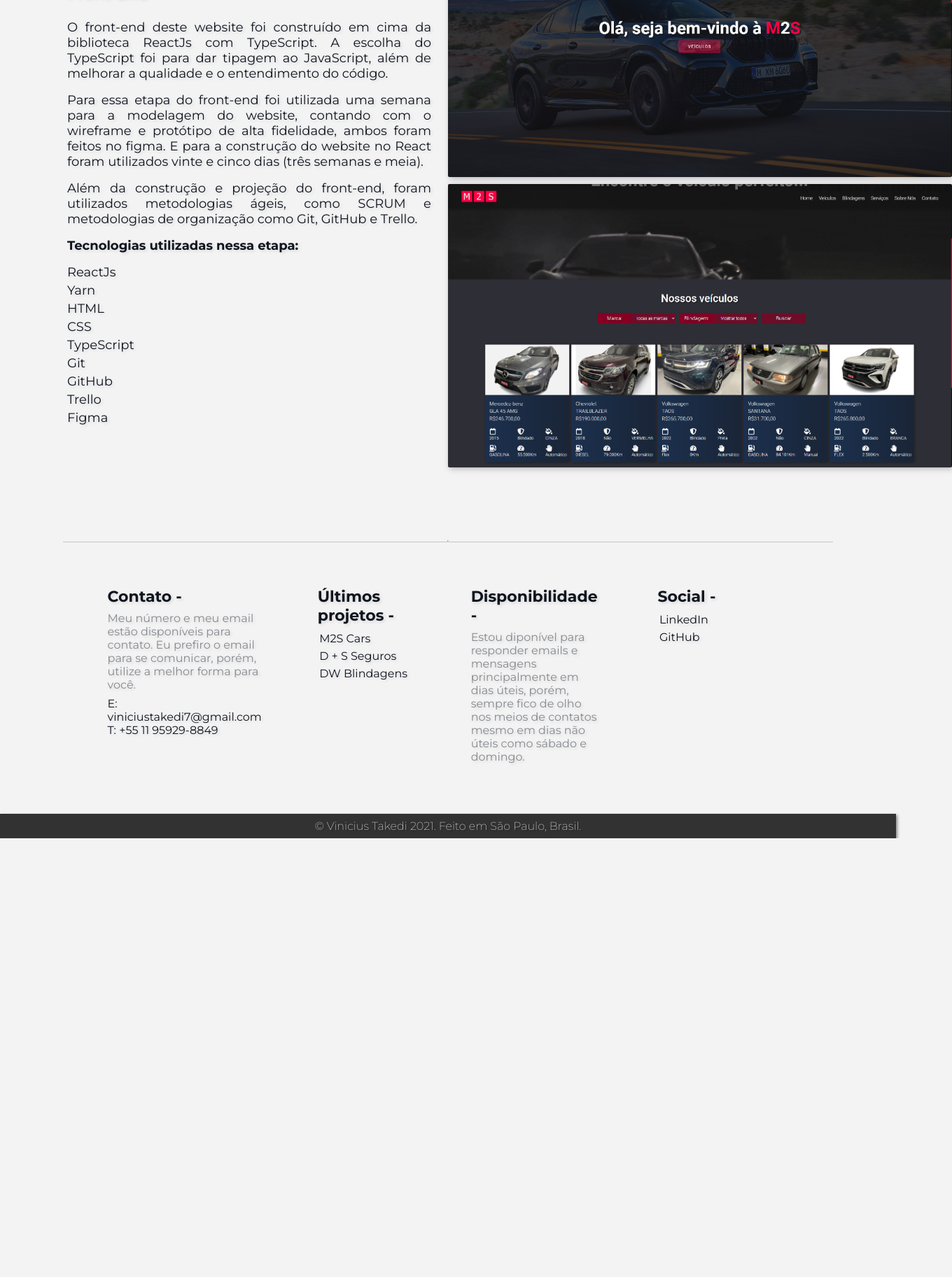
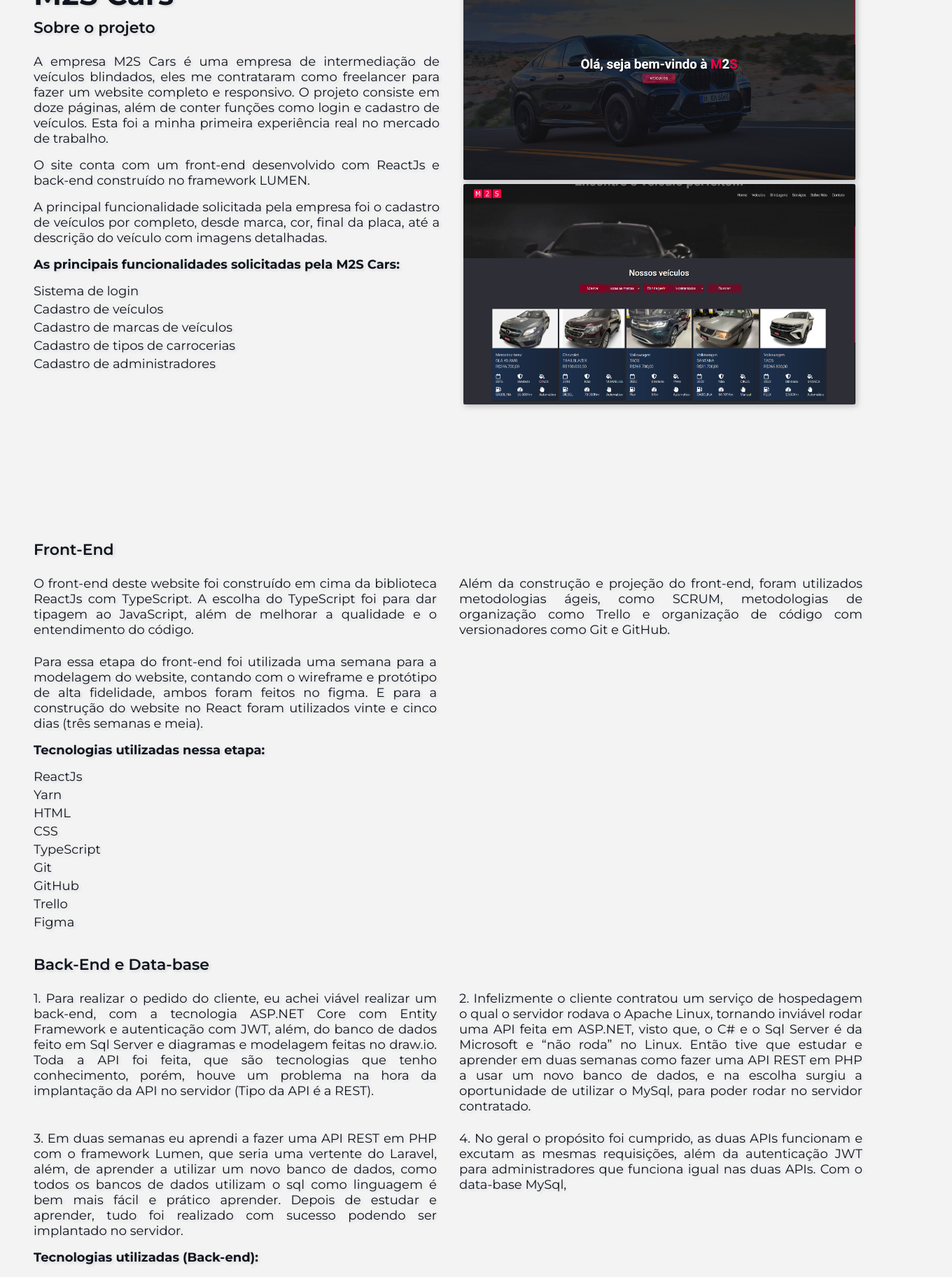
Before and after one commit to viniciustakedi/portfolio-takedi, a React (Create React App) app in the folder new-portifolio/: page /project-m2s in a window 1280 px wide. Shown: the part 300-2125 px from the top of the page at 70% size, 1360 px wide, since content can reach past the window. Before the commit the page ends 1498 px from the top, so only its background shows below. Built offline with nearby package versions, Linux system fonts and the light colour scheme.

Commit message:
update port :robot:

```diff
--- a/new-portifolio/src/pages/home/home-style.css
+++ b/new-portifolio/src/pages/home/home-style.css
@@ -437,6 +437,9 @@
     .projects {
         grid-template-columns: 1fr;
     }
+    .projects-home {
+        padding-top: 2rem;
+    }
 }
 
 @media(max-width: 530px) {
--- a/new-portifolio/src/pages/projects/m2s.tsx
+++ b/new-portifolio/src/pages/projects/m2s.tsx
@@ -15,24 +15,67 @@
                 <section className="about-project">
                     <div className="about-project-content">
                         <h1>M2S Cars</h1>
-                        <h2>Front-End</h2>
-                        <div className="front-end-project">
+                        <h2>Sobre o projeto</h2>
+                        <div className="about-details-project">
+                            <p id="padding-details-project">
+                                A empresa M2S Cars é uma empresa de intermediação de veículos blindados,
+                                eles me contrataram como freelancer para fazer um website completo e
+                                responsivo. O projeto consiste em doze páginas, além de conter funções
+                                como login e cadastro de veículos. Esta foi a minha primeira experiência
+                                real no mercado de trabalho.
+                            </p>
+                            <p id="padding-details-project">
+                                O site conta com um front-end desenvolvido com ReactJs e back-end construído no framework LUMEN.
+                            </p>
+                            <p id="padding-details-project">
+                                A principal funcionalidade solicitada pela empresa foi o cadastro de veículos por completo, desde marca,
+                                cor, final da placa, até a descrição do veículo com imagens detalhadas.
+                            </p>
+
+                            <h3>As principais funcionalidades solicitadas pela M2S Cars:</h3>
+                            <ul>
+                                <li>Sistema de login</li>
+                                <li>Cadastro de veículos</li>
+                                <li>Cadastro de marcas de veículos</li>
+                                <li>Cadastro de tipos de carrocerias</li>
+                                <li id="last-child-padding">Cadastro de administradores</li>
+                            </ul>
+                        </div>
+                    </div>
+                    <div className="image-website">
+                        <div className="padding-images-project">
+                            <img src={SiteM2s} alt="web-site-m2s" />
+                        </div>
+                        <div className="padding-images-project">
+                            <img src={SiteM2s2} alt="web-site-m2s" />
+                        </div>
+                    </div>
+                </section>
+                <section className="sec-part">
+                    <div className="content-front-end">
+                        <div className="about-project-content">
+                            <h2 id="title-padding-top">Front-End</h2>
+                        </div>
+                        <div className="about-details-project">
+                            <div className="grid-text-project">
                                 <p>
                                     O front-end deste website foi construído em cima da biblioteca ReactJs
                                     com TypeScript. A escolha do TypeScript foi para dar tipagem ao JavaScript,
                                     além de melhorar a qualidade e o entendimento do código.
                                 </p>
                                 <p>
+                                    Além da construção e projeção do front-end, foram utilizados metodologias ágeis,
+                                    como SCRUM, metodologias de organização como Trello e organização de código com
+                                    versionadores como Git e GitHub.
+                                </p>
+                                <p >
                                     Para essa etapa do front-end foi utilizada uma semana para a modelagem do website,
                                     contando com o wireframe e  protótipo de alta fidelidade, ambos foram feitos no
                                     figma. E para a construção do website no React foram utilizados vinte e cinco dias
                                     (três semanas e meia).
                                 </p>
-                            <p>
-                                Além da construção e projeção do front-end, foram utilizados metodologias ágeis,
-                                como SCRUM  e metodologias de organização como Git, GitHub e Trello.
-                            </p>
-                            <h3>Tecnologias utilizadas nessa etapa:</h3>
+                            </div>
+                            <h3 id="padding-h3-project">Tecnologias utilizadas nessa etapa:</h3>
                             <ul>
                                 <li>ReactJs</li>
                                 <li>Yarn</li>
@@ -46,12 +89,61 @@
                             </ul>
                         </div>
                     </div>
-                    <div className="image-website">
-                        <div className="padding-images-project">
-                            <img src={SiteM2s} alt="web-site-m2s" />
+                    <div className="content-back-end">
+                        <div className="about-project-content">
+                            <h2 id="title-padding-top">Back-End e Data-base</h2>
                         </div>
-                        <div className="padding-images-project">
-                            <img src={SiteM2s2} alt="web-site-m2s" />
+                        <div className="about-details-project">
+                            <div className="grid-text-project">
+                                <p>
+                                    1. Para realizar o pedido do cliente, eu achei viável realizar um back-end,
+                                    com a tecnologia ASP.NET Core com Entity Framework e autenticação com JWT, além,
+                                    do banco de dados feito em Sql Server e diagramas e modelagem feitas no draw.io.
+                                    Toda a API foi feita, que são tecnologias que tenho conhecimento, porém,
+                                    houve um problema na hora da implantação da API no servidor (Tipo da API é a REST).
+                                </p>
+                                <p>
+                                    2. Infelizmente o cliente contratou um serviço de hospedagem o qual o servidor rodava
+                                    o Apache Linux, tornando inviável rodar uma API feita em ASP.NET, visto que, o C# e o
+                                    Sql Server é da Microsoft e “não roda” no Linux. Então tive que estudar e aprender em duas
+                                    semanas como fazer uma API REST em PHP a usar um novo banco de dados, e na escolha surgiu a
+                                    oportunidade de utilizar o MySql, para poder rodar no servidor contratado.
+                                </p>
+                                <p>
+                                    3. Em duas semanas eu aprendi a fazer uma API REST em PHP com o framework Lumen, que seria
+                                    uma vertente do Laravel, além, de aprender a utilizar um novo banco de dados, como todos os
+                                    bancos de dados utilizam o sql como linguagem é bem mais fácil e prático aprender.
+                                    Depois de estudar e aprender, tudo foi realizado com sucesso podendo ser implantado no servidor.
+                                </p>
+
+                                <p>
+                                    4. No geral o propósito foi cumprido, as duas APIs funcionam e excutam as mesmas
+                                    requisições, além da autenticação JWT para administradores que funciona igual nas
+                                    duas APIs. Com o data-base MySql,
+                                </p>
+                            </div>
+                            <h3 id="padding-h3-project">Tecnologias utilizadas (Back-end):</h3>
+                            <ul>
+                                <li>Lumen Framework</li>
+                                <li>PHP</li>
+                                <li>Entity Framework</li>
+                                <li>ASP.NET</li>
+                                <li>C#</li>
+                                <li>Git</li>
+                                <li>GitHub</li>
+                                <li>Trello</li>
+                            </ul>
+
+                            <h3 id="padding-h3-project">Tecnologias utilizadas (Data-base):</h3>
+                            <ul>
+                                <li>MySql</li>
+                                <li>SQL Server</li>
+                                <li>Sql</li>
+                                <li>Draw.io</li>
+                                <li>Git</li>
+                                <li>GitHub</li>
+                                <li>Trello</li>
+                            </ul>
                         </div>
                     </div>
                 </section>
--- a/new-portifolio/src/pages/projects/projects-style.css
+++ b/new-portifolio/src/pages/projects/projects-style.css
@@ -24,7 +24,10 @@
     margin-left: 0.75rem;
 }
 
-.padding-images-project{
+.padding-images-project {
+    display: flex;
+    justify-content: center;
+    align-items: center;
     width: 100%;
     height: 100%;
 }
@@ -36,21 +39,16 @@
     filter: drop-shadow(2px 2px 4px rgba(0, 0, 0, 0.25));
 }
 
-.padding-images-project{
+.padding-images-project {
     padding-top: 0.2rem;
     padding-bottom: 0.2rem;
-}
-
-.about-project-content {
-    width: 50%;
-    height: 100%;
 }
 
 .about-project-content {
     display: flex;
     justify-content: center;
     flex-direction: column;
-    width: 100%;
+    width: 50%;
     height: 100%;
     margin-right: 0.75rem;
 }
@@ -78,7 +76,7 @@
     visibility: hidden;
 }
 
-.front-end-project p {
+.about-details-project p {
     font-size: 1.125rem;
     color: #0f141e;
     text-align: justify;
@@ -87,10 +85,17 @@
     animation: name-p-project 0.8s forwards ease-in-out;
     animation-delay: 1s;
     visibility: hidden;
+}
+
+#padding-details-project {
     padding-bottom: 1rem;
 }
 
-.front-end-project h3 {
+#padding-h3-project {
+    padding-top: 1rem;
+}
+
+.about-details-project h3 {
     font-size: 1.125rem;
     color: #0f141e;
     font-weight: 700;
@@ -101,11 +106,11 @@
     visibility: hidden;
 }
 
-.front-end-project ul {
+.about-details-project ul {
     list-style-type: none;
 }
 
-.front-end-project ul li {
+.about-details-project ul li {
     font-size: 1.125rem;
     color: #0f141e;
     text-align: justify;
@@ -114,60 +119,86 @@
     padding-bottom: 0.25rem;
 }
 
-.front-end-project ul li:nth-child(1) {
+.about-details-project ul li:nth-child(1) {
     animation: name-list-project 0.4s both ease alternate;
     animation-delay: 1.8s;
     visibility: hidden;
 }
 
-.front-end-project ul li:nth-child(2) {
+.about-details-project ul li:nth-child(2) {
     animation: name-list-project 0.4s both ease alternate;
     animation-delay: 2.2s;
     visibility: hidden;
 }
 
-.front-end-project ul li:nth-child(3) {
+.about-details-project ul li:nth-child(3) {
     animation: name-list-project 0.4s both ease alternate;
     animation-delay: 2.6s;
     visibility: hidden;
 }
 
-.front-end-project ul li:nth-child(4) {
+.about-details-project ul li:nth-child(4) {
     animation: name-list-project 0.4s both ease alternate;
     animation-delay: 3s;
     visibility: hidden;
 }
 
-.front-end-project ul li:nth-child(5) {
+.about-details-project ul li:nth-child(5) {
     animation: name-list-project 0.4s both ease alternate;
     animation-delay: 3.4s;
     visibility: hidden;
 }
 
-.front-end-project ul li:nth-child(6) {
+.about-details-project ul li:nth-child(6) {
     animation: name-list-project 0.4s both ease alternate;
     animation-delay: 3.8s;
     visibility: hidden;
 }
 
-.front-end-project ul li:nth-child(7) {
+.about-details-project ul li:nth-child(7) {
     animation: name-list-project 0.4s both ease alternate;
     animation-delay: 4.2s;
     visibility: hidden;
 }
 
-.front-end-project ul li:nth-child(8) {
+.about-details-project ul li:nth-child(8) {
     animation: name-list-project 0.4s both ease alternate;
     animation-delay: 4.6s;
     visibility: hidden;
 }
 
-.front-end-project ul li:nth-child(9) {
+.about-details-project ul li:nth-child(9) {
     animation: name-list-project 0.4s both ease alternate;
     animation-delay: 5s;
     visibility: hidden;
 }
 
+.sec-part {
+    display: flex;
+    flex-direction: column;
+    justify-content: center;
+    width: 100%;
+    height: 100%;
+}
+
+.grid-text-project {
+    display: grid;
+    column-gap: 2rem;
+    row-gap: 1.5rem;
+    place-items: flex-start;
+    grid-template-columns: 1fr 1fr;
+    grid-auto-flow: row;
+    width: 100%;
+    height: 100%;
+}
+
+#title-padding-top {
+    padding-top: 2rem;
+}
+
+#last-child-padding {
+    padding-bottom: 2rem;
+}
 /* =======[ Fim estilização ]======= */
 
 /* =======[ começo animações ]======= */
@@ -213,15 +244,87 @@
         visibility: visible;
     }
 }
-
 /* =======[ fim animações ]======= */
 
 /* =======[ Começo responsividade ]======= */
+
+@media(max-width: 1600px) {
+    main {
+        margin-left: 3rem;
+        margin-right: 3rem;
+    }
+}
+
+@media (max-width: 1485px) {
+    .padding-images-project img {
+        width: 35rem;
+    }
+}
+
+@media (max-width: 1200px) {
+    .about-project {
+        display: flex;
+        justify-content: center;
+        align-items: center;
+        flex-direction: column;
+        width: 100%;
+        height: 100%;
+        padding-top: 8rem;
+    }
+    .padding-images-project img {
+        width: 100%;
+    }
+    .image-website {
+        width: 100%;
+        margin-left: 0rem;
+    }
+    .about-project-content {
+        width: 100%;
+        margin-right: 0rem;
+    }
+    .image-website {
+        flex-direction: row;
+    }
+    #title-padding-top {
+        padding-top: 2rem;
+    }
+}
+
+@media (max-width: 950px) {
+    .image-website {
+        flex-direction: column;
+    }
+    .grid-text-project {
+        display: grid;
+        column-gap: 0rem;
+        row-gap: 1rem;
+        grid-template-columns: 1fr;
+    }
+}
 
 @media(max-width: 530px) {
     main {
         margin-left: 2rem;
         margin-right: 2rem;
+    }
+    .about-project {
+        padding-top: 5rem;
+    }
+    .about-project-content h1 {
+        font-size: 2.25rem;
+    }
+    .about-project-content h2 {
+        font-size: 1.25rem;
+    }
+    .about-details-project p {
+        font-size: 1rem;
+    }
+    .about-details-project h3 {
+        font-size: 1rem;
+    }
+    .about-details-project ul li {
+        font-size: 1rem;
+        font-weight: 400;
     }
 }
 
@@ -230,6 +333,22 @@
         margin-left: 1rem;
         margin-right: 1rem;
     }
+    .about-project-content h1 {
+        font-size: 1.75rem;
+    }
+    .about-project-content h2 {
+        font-size: 1rem;
+    }
+    .about-details-project p {
+        font-size: 0.875rem;
+    }
+    .about-details-project h3 {
+        font-size: 0.875rem;
+    }
+    .about-details-project ul li {
+        font-size: 0.875rem;
+        font-weight: 400;
+    }
 }
 
 /* =======[ fim responsividade ]======= */
```
Also changed, not shown: new-portifolio/src/components/menu/index.tsx (+11 -1 lines), new-portifolio/src/components/menu/menu-style.css (+20 -0 lines), new-portifolio/public/manifest.json, new-portifolio/src/pages/home/index.tsx (line endings or trailing spaces). Lines whose indentation alone changed are shown as unchanged.
